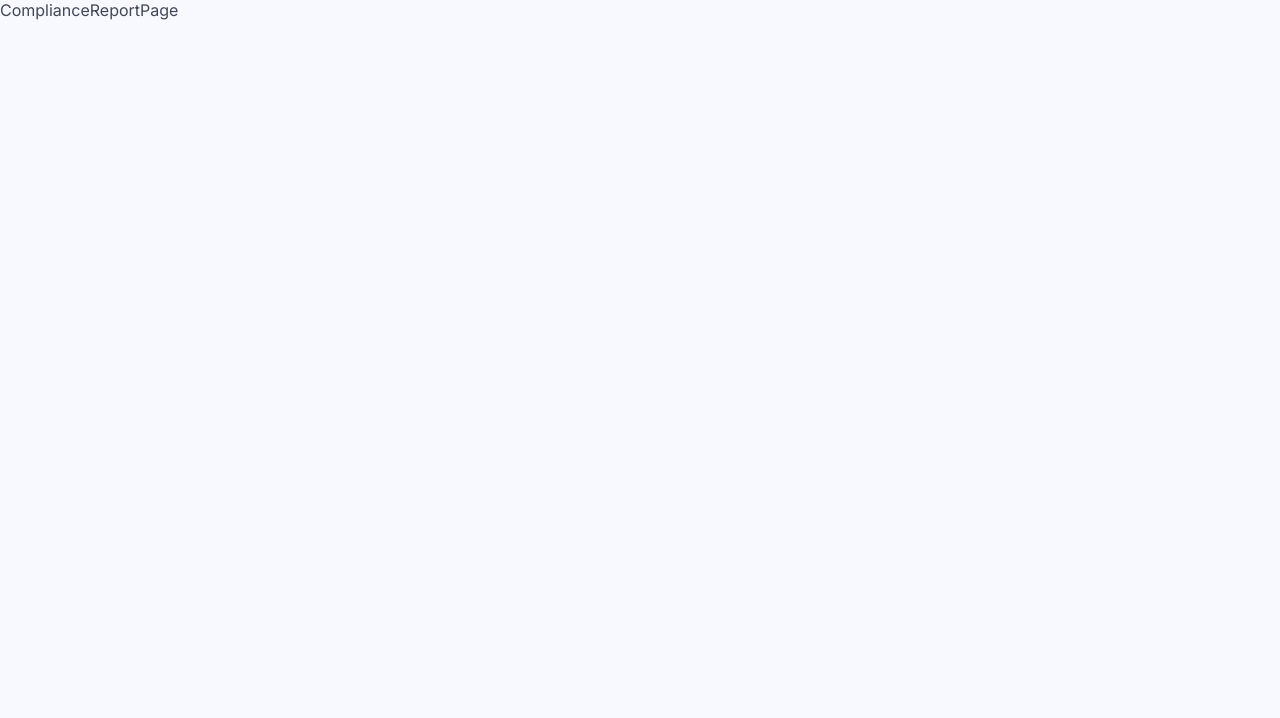
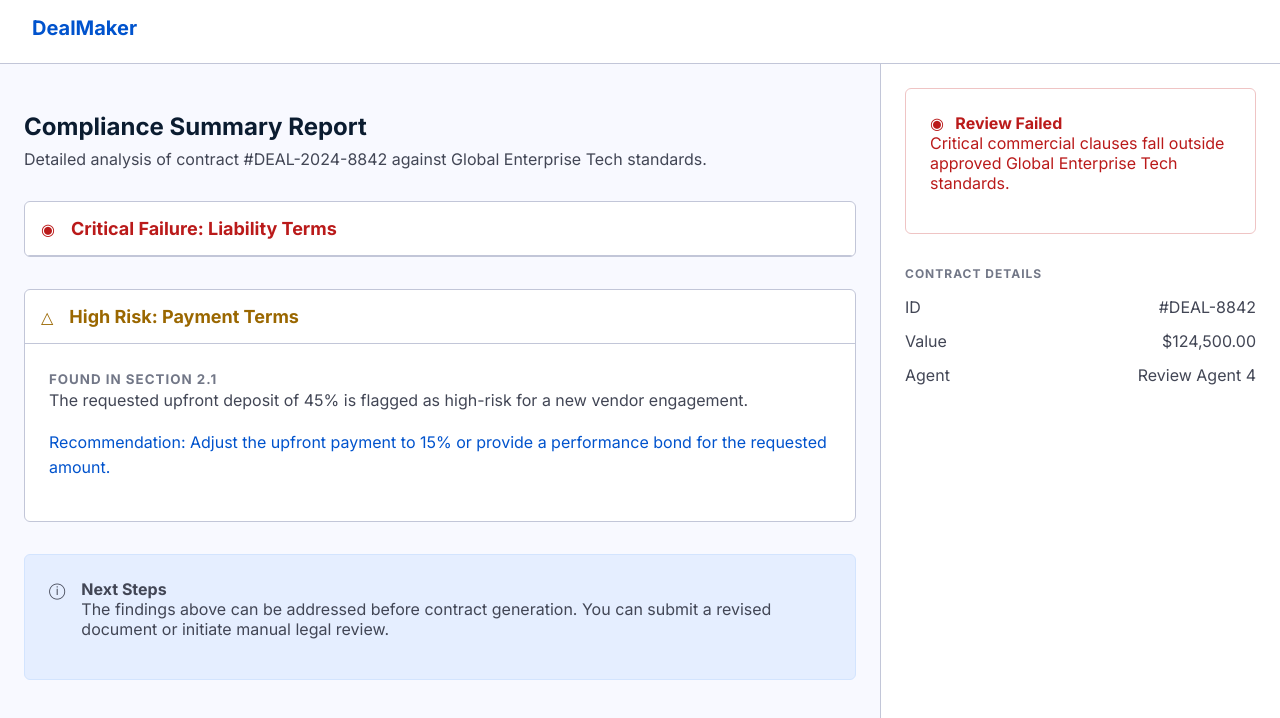
Before and after one commit to codekeng00/bbq-durian, a React (Vite) app in the folder web/: page /compliance-report in a window 1280 px wide. Shown: the top 718 px of the page. Built offline with nearby package versions, Linux system fonts and the light colour scheme.

Commit message:
Convert compliance report page to React

```diff
--- a/web/src/pages/ComplianceReportPage.tsx
+++ b/web/src/pages/ComplianceReportPage.tsx
@@ -1,3 +1,74 @@
 export default function ComplianceReportPage() {
-  return <div>ComplianceReportPage</div>;
+  return (
+    <main className="report-layout">
+      <header className="simple-topbar">DealMaker</header>
+      <div className="report-grid">
+        <section className="report-main">
+          <h1>Compliance Summary Report</h1>
+          <p>
+            Detailed analysis of contract #DEAL-2024-8842 against Global Enterprise Tech
+            standards.
+          </p>
+          <section className="report-card">
+            <header className="issue-title">
+              <span>◉</span>
+              <h2>Critical Failure: Liability Terms</h2>
+            </header>
+          </section>
+          <section className="report-card">
+            <header className="issue-title warning">
+              <span>△</span>
+              <h2>High Risk: Payment Terms</h2>
+            </header>
+            <div className="issue-body">
+              <small>FOUND IN SECTION 2.1</small>
+              <p>
+                The requested upfront deposit of 45% is flagged as high-risk for a new vendor
+                engagement.
+              </p>
+              <p className="recommendation">
+                Recommendation: Adjust the upfront payment to 15% or provide a performance bond
+                for the requested amount.
+              </p>
+            </div>
+          </section>
+          <section className="next-step">
+            <span>ⓘ</span>
+            <div>
+              <strong>Next Steps</strong>
+              <p>
+                The findings above can be addressed before contract generation. You can submit a
+                revised document or initiate manual legal review.
+              </p>
+            </div>
+          </section>
+        </section>
+        <aside className="report-side">
+          <section className="failure-card">
+            <strong>◉ &nbsp; Review Failed</strong>
+            <p>
+              Critical commercial clauses fall outside approved Global Enterprise Tech standards.
+            </p>
+          </section>
+          <section className="report-details">
+            <h3>CONTRACT DETAILS</h3>
+            <dl>
+              <div>
+                <dt>ID</dt>
+                <dd>#DEAL-8842</dd>
+              </div>
+              <div>
+                <dt>Value</dt>
+                <dd>$124,500.00</dd>
+              </div>
+              <div>
+                <dt>Agent</dt>
+                <dd>Review Agent 4</dd>
+              </div>
+            </dl>
+          </section>
+        </aside>
+      </div>
+    </main>
+  );
 }
```
